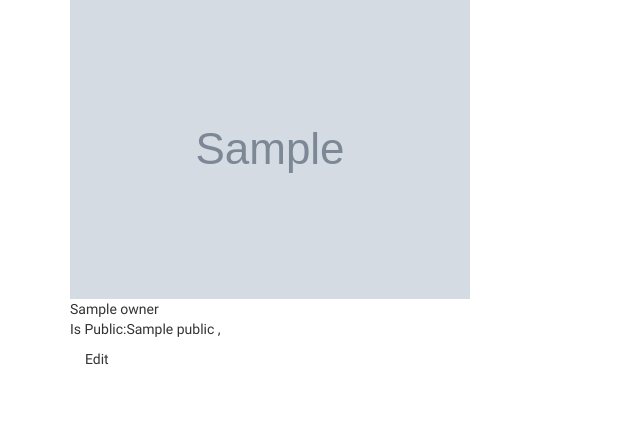
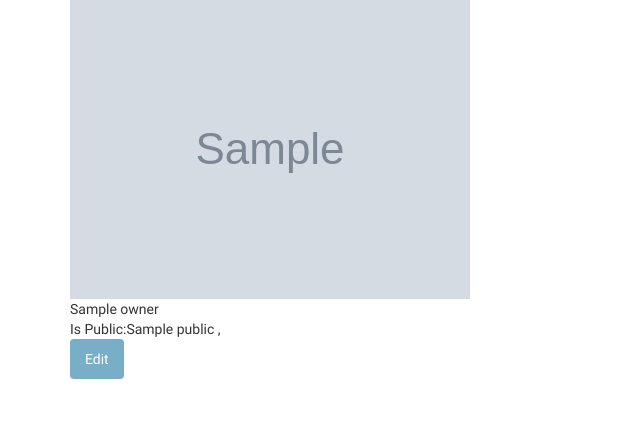
Before and after one commit to pixation/pixation, a Django app: template frontend/templates/image.html in a window 1280 px wide. Shown: the part 103-531 px from the top of the page, without its empty margins (0-640 px from the left). Run offline with Django 3.2, Linux system fonts and the light colour scheme; the template is opened without the code that fills it: most values are stand-ins (such as "Sample title", 1, 10 or a date in 2020); grey boxes marked "Sample" are stand-in pictures; parts of the project's set-up code (start-up, migrations or seed data) failed here and were passed over; some libraries are stand-ins or nearby versions.

Commit message:
Added image button changes

```diff
--- a/frontend/templates/image.html
+++ b/frontend/templates/image.html
@@ -23,7 +23,7 @@
       </div>
       <div class="">
 <div class="form-group">
-  <button type="button" name="button" class="btn btn-default" ng-click="edit()">Edit</button>
+  <button type="button" name="button" class="btn btn-primary" ng-click="edit()">Edit</button>
 
 </div>
         <div class="alert alert-danger" ng-show="error" role="alert" ng-bind="errorMessage">...</div>
```
